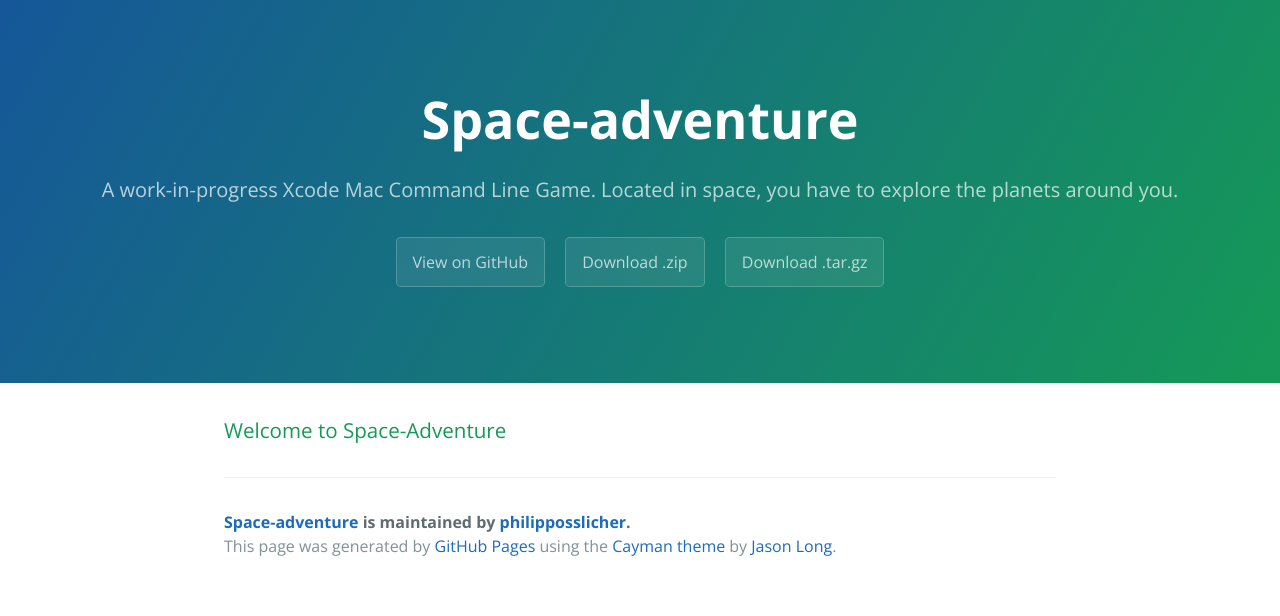
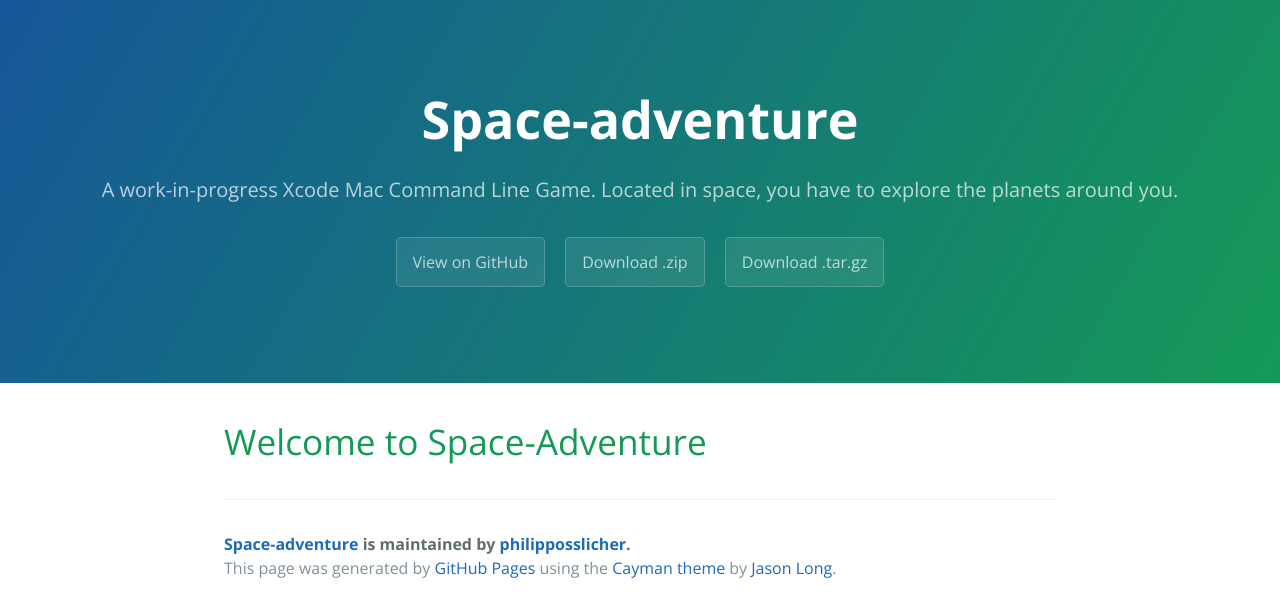
Before and after one commit to philipposslicher/Space-Adventure, a plain HTML site: page index.html in a window 1280 px wide. Drawn offline with nearby package versions, Linux system fonts and the light colour scheme.

Commit message:
Create gh-pages branch via GitHub

```diff
--- a/index.html
+++ b/index.html
@@ -19,8 +19,8 @@
     </section>
 
     <section class="main-content">
-      <h3>
-<a id="welcome-to-space-adventure" class="anchor" href="#welcome-to-space-adventure" aria-hidden="true"><span class="octicon octicon-link"></span></a>Welcome to Space-Adventure</h3>
+      <h1>
+<a id="welcome-to-space-adventure" class="anchor" href="#welcome-to-space-adventure" aria-hidden="true"><span class="octicon octicon-link"></span></a>Welcome to Space-Adventure</h1>
 
       <footer class="site-footer">
         <span class="site-footer-owner"><a href="https://github.com/philipposslicher/Space-Adventure">Space-adventure</a> is maintained by <a href="https://github.com/philipposslicher">philipposslicher</a>.</span>
--- a/params.json
+++ b/params.json
@@ -1 +1 @@
-{"name":"Space-adventure","tagline":"A work-in-progress Xcode Mac Command Line Game. Located in space, you have to explore the planets around you.","body":"###Welcome to Space-Adventure","google":"","note":"Don't delete this file! It's used internally to help with page regeneration."}
+{"name":"Space-adventure","tagline":"A work-in-progress Xcode Mac Command Line Game. Located in space, you have to explore the planets around you.","body":"#Welcome to Space-Adventure\r\n\r\n","google":"","note":"Don't delete this file! It's used internally to help with page regeneration."}
```
